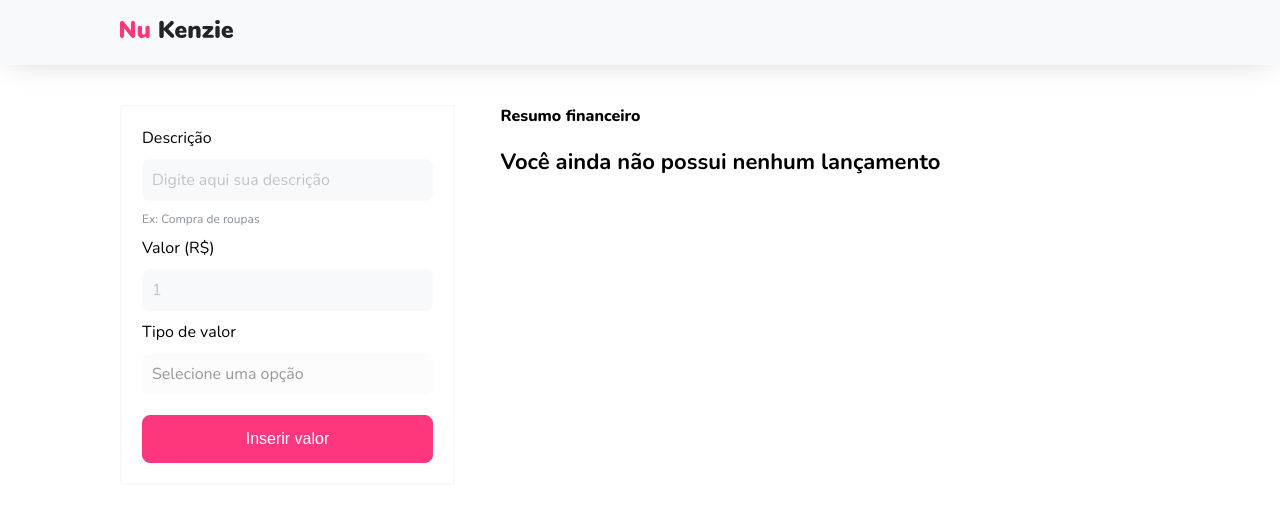
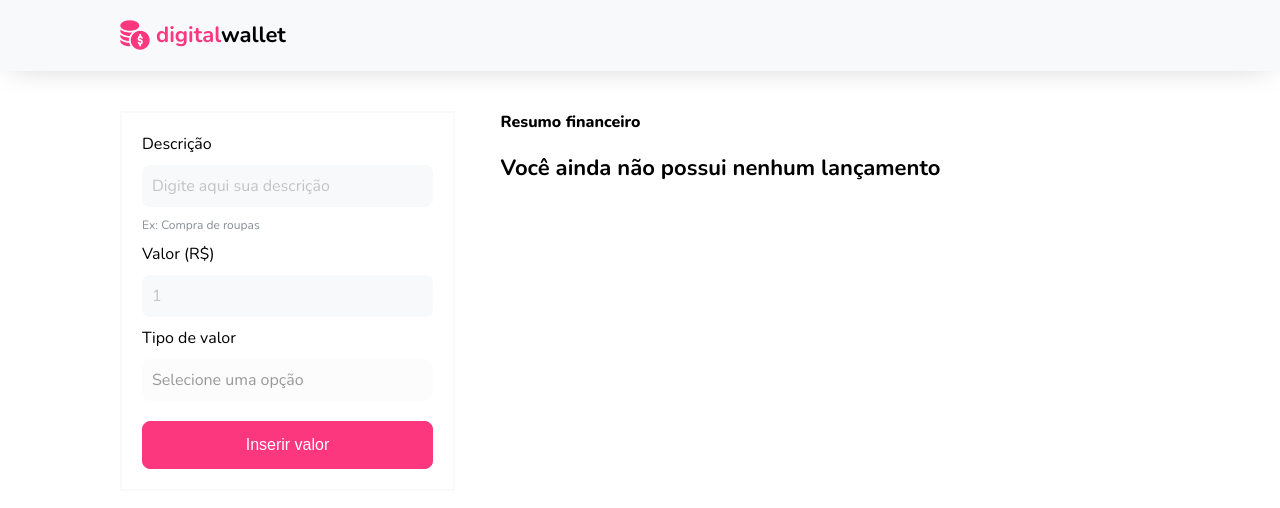
Before and after one commit to fabiodelllima/digital-wallet-frontend, a React (Vite) app: page / in a window 1280 px wide. Shown: the top 508 px of the page. Built offline with nearby package versions, Linux system fonts and the light colour scheme.

Commit message:
style: Atualização do logo

```diff
--- a/src/components/Template/Header/index.jsx
+++ b/src/components/Template/Header/index.jsx
@@ -1,11 +1,15 @@
-import logo from '../../../assets/logo.svg';
+import logoIcon from '../../../assets/icon.png';
 import styles from './style.module.scss';
 
 export const Header = () => {
   return (
     <header className={styles.container}>
       <div className={styles.logoContainer}>
-        <img src={logo} alt='Logo' />
+        <img className={styles.logoIcon} src={logoIcon} />
+        <p className={styles.logoName}>
+          <span className={styles.logoPrimary}>digital</span>
+          <span className={styles.logoSecondary}>wallet</span>
+        </p>
       </div>
     </header>
   );
--- a/src/components/Template/Header/style.module.scss
+++ b/src/components/Template/Header/style.module.scss
@@ -1,3 +1,5 @@
+@import '../../../styles/index.scss';
+
 .container {
   width: 100%;
   padding: 20px;
@@ -7,6 +9,22 @@
 }
 
 .logoContainer {
+  display: flex;
+  align-items: center;
+  gap: 6px;
   max-width: 1040px;
   margin: 0 auto;
+
+  .logoIcon {
+    height: 30px;
+  }
+
+  .logoName {
+    @extend .title-2;
+    font-weight: 700;
+
+    .logoPrimary {
+      color: var(--color-primary);
+    }
+  }
 }
```
Also changed, not shown: src/assets/icon.png (added), src/assets/logo.svg (deleted).
